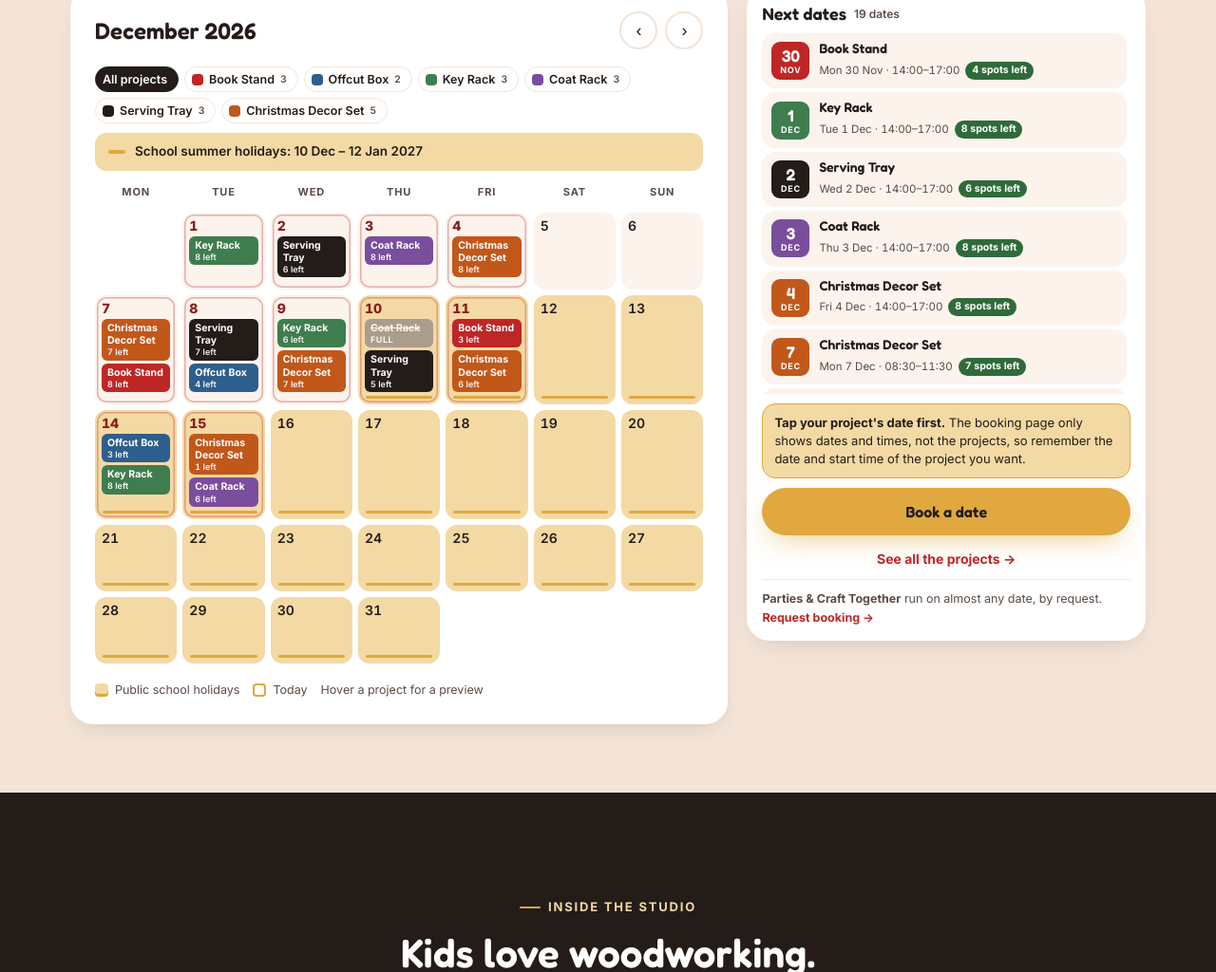
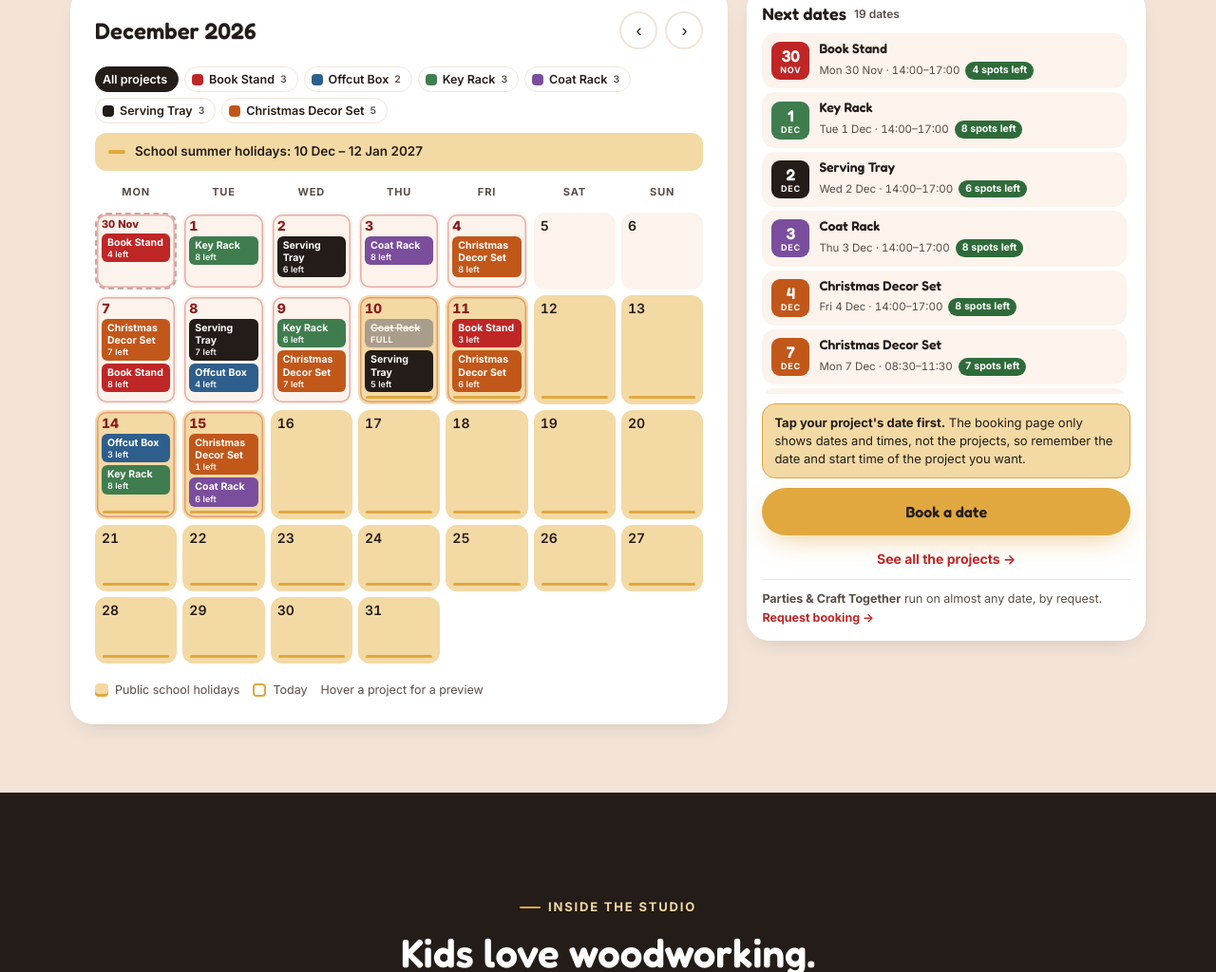
Before and after one commit to henkvds17-alt/prowell-woodskills-website, a plain HTML site: page index.html in a window 1280 px wide. Shown: the part 3334-4358 px from the top of the page at 95% size. Drawn offline with Linux system fonts and the light colour scheme.

Commit message:
Calendar: show sessions from the neighbouring month in the same week (e.g. Mon 30 Nov in December view)
Co-Authored-By: Claude Opus 5.5 <noreply@anthropic.com>
Claude-Session: https://claude.ai/code/session_01PL3Pd5RBEUeJUY7UphVtEj

```diff
--- a/index.html
+++ b/index.html
@@ -283,6 +283,7 @@ fbq('track','PageView');
   .sess-extras{display:grid;grid-template-columns:1fr 1fr;gap:14px;align-items:start;}
   .sess-info h4 i{display:inline-block;width:10px;height:10px;border-radius:3px;margin-right:7px;vertical-align:1px;}
   .cal-day.empty{background:transparent;}
+  .cal-day.other{border-style:dashed;border-color:rgba(122,31,31,.35);} .cal-day.other .dn{font-size:11px;}
   .cal-day.past{color:rgba(90,76,69,.4);background:transparent;}
   .cal-day.today{border-color:var(--gold);}
   .cal-day.has{color:var(--red-dark);font-weight:800;cursor:pointer;box-shadow:inset 0 0 0 1.5px rgba(191,38,38,.35);transition:box-shadow .2s,transform .2s;}
@@ -1086,16 +1087,18 @@ function renderCal(){
   $('#calPrev').disabled = (viewY===today.getFullYear() && viewM===today.getMonth());
   const g=$('#calGrid'); g.innerHTML=DOW.map(d=>`<div class="cal-dow">${d}</div>`).join('');
   const first=new Date(viewY,viewM,1), lead=(first.getDay()+6)%7, days=new Date(viewY,viewM+1,0).getDate();
-  for(let i=0;i<lead;i++) g.insertAdjacentHTML('beforeend','<div class="cal-day empty"></div>');
-  for(let d=1;d<=days;d++){
-    const dt=new Date(viewY,viewM,d), k=iso(dt), ss=byDate[k];
-    let cls='cal-day'; if(dt<today) cls+=' past'; if(+dt===+today) cls+=' today';
+  // days of the previous/next month that share a week with this month are shown too (muted), so e.g. a Monday 30 Nov session shows in the December view
+  const cells=Math.ceil((lead+days)/7)*7;
+  for(let i=0;i<cells;i++){
+    const dt=new Date(viewY,viewM,1-lead+i), k=iso(dt), ss=byDate[k], other=dt.getMonth()!==viewM, d=dt.getDate();
+    if(other&&!ss){g.insertAdjacentHTML('beforeend','<div class="cal-day empty"></div>');continue;}
+    let cls='cal-day'+(other?' other':''); if(dt<today) cls+=' past'; if(+dt===+today) cls+=' today';
     if(holidayOn(k) && dt>=today) cls+=' hol';
     if(ss){cls+=' has'; if(selected===k) cls+=' sel';}
     const el=document.createElement(ss?'button':'div'); el.className=cls;
-    el.innerHTML=`<span class="dn">${d}</span>${ss?`<span class="chips">${ss.map(s=>`<span class="chip${s.full?' full':''}" style="background:${pc(s.project)}" data-key="${k}|${s.start}" data-pop="${s.project}" data-when="${fmtDay(dt)} · ${s.start}–${s.end}${s.full?' · FULLY BOOKED':(s.left?' · '+spotsTxt(s.left):'')}"><span class="t">${s.start}</span><span class="nm">${s.project}</span><span class="sh">${shortName(s.project)}</span>${s.full?'<span class="fl">Full</span>':(s.left?`<span class="lf">${s.left} left</span>`:'')}</span>`).join('')}</span>`:''}`;
+    el.innerHTML=`<span class="dn">${other?d+' '+MONTHS[dt.getMonth()].slice(0,3):d}</span>${ss?`<span class="chips">${ss.map(s=>`<span class="chip${s.full?' full':''}" style="background:${pc(s.project)}" data-key="${k}|${s.start}" data-pop="${s.project}" data-when="${fmtDay(dt)} · ${s.start}–${s.end}${s.full?' · FULLY BOOKED':(s.left?' · '+spotsTxt(s.left):'')}"><span class="t">${s.start}</span><span class="nm">${s.project}</span><span class="sh">${shortName(s.project)}</span>${s.full?'<span class="fl">Full</span>':(s.left?`<span class="lf">${s.left} left</span>`:'')}</span>`).join('')}</span>`:''}`;
     if(ss){el.type='button';
-      el.setAttribute('aria-label',`${d} ${MONTHS[viewM]}: ${ss.map(s=>s.project+' '+s.start).join(', ')}`);
+      el.setAttribute('aria-label',`${d} ${MONTHS[dt.getMonth()]}: ${ss.map(s=>s.project+' '+s.start).join(', ')}`);
       el.onclick=e=>{const ch=e.target.closest('.chip'); selected=k; selSess=ch?ch.dataset.key:(ss.length===1?k+'|'+ss[0].start:(selSess&&selSess.startsWith(k+'|')?selSess:null));renderCal();renderList();const t=document.querySelector(selSess?`.srow[data-key="${selSess}"]`:`.srow[data-date="${k}"]`);t&&t.scrollIntoView({block:'nearest',behavior:'smooth'});};}
     g.appendChild(el);
   }
```
